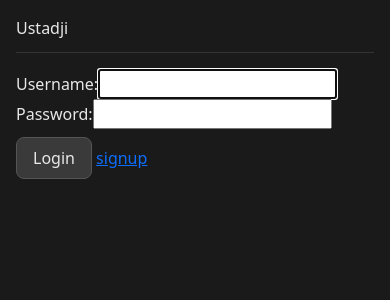
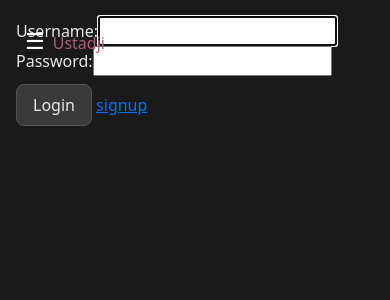
Before and after one commit to frizvi7212/UstadJi, a Django app: a page that uses tutor/templates/tutor/base.html in a window 390 px wide. Shown: the top 300 px of the page. Run offline with Django 5.2, Linux system fonts and the light colour scheme.

Commit message:
fixed styling and added  mobile responsiveness

```diff
--- a/tutor/templates/tutor/base.html
+++ b/tutor/templates/tutor/base.html
@@ -18,6 +18,7 @@
         max-width: 700px;
         margin-left: auto;
         margin-right: auto;
+        padding-bottom: 80px;
       }
 
       textarea {
@@ -50,12 +51,13 @@
         line-height: 1.5;
       }
       .topbar {
+        position: fixed;
+        top: 16px;
+        left: 25px;
         display: flex;
         align-items: center;
-        gap: 12px;
-        padding-bottom: 12px;
-        margin-bottom: 16px;
-        border-bottom: 1px solid #333;
+        gap: 8px;
+        z-index: 100;
       }
 
       .hamburger {
@@ -65,7 +67,9 @@
 
       .topbar-title {
         font-weight: 500;
-        font-size: 16px;
+        font-size: 20px;
+        color: #b15b7a;
+        padding-top: 13px;
       }
       .action-bar {
         display: flex;
@@ -114,10 +118,86 @@
         border-radius: 10px;
         background-color: #3a3a3a;
       }
+      .hamburger-btn {
+        background: transparent;
+        border: none;
+        color: #ffffff;
+        font-size: 22px;
+        padding: 0;
+        cursor: pointer;
+      }
+      .input-bar {
+        position: fixed;
+        bottom: 0;
+        left: 18.75rem;
+        right: 0;
+        display: flex;
+        align-items: center;
+        gap: 8px;
+        padding: 12px 16px;
+        background-color: #1a1a1a;
+        border-top: 1px solid #333;
+        width: 60%;
+        border-radius: 0.938rem;
+      }
+
+      .input-bar textarea {
+        flex: 1;
+        resize: none;
+        max-height: 120px;
+      }
+
+      .send-icon-btn {
+        background: transparent;
+        border: none;
+        color: #b15b7a;
+        font-size: 20px;
+        cursor: pointer;
+        padding: 8px;
+      }
+      .offcanvas a {
+        color: #e8e8e8;
+      }
+      .user-message {
+        background-color: #1a1a1a;
+        margin-left: auto;
+        text-align: right;
+        padding: 10px;
+      }
+
+      .assistant-message {
+        background-color: #b15b7a;
+        padding: 10px;
+        margin-right: auto;
+        text-align: left;
+        border-radius: 10px;
+        justify-content: left;
+      }
+      @media (max-width: 600px) {
+        .input-bar {
+          left: 0;
+          width: 100%;
+          border-radius: 0;
+        }
+      }
+      @media (max-width: 400px) {
+        .topbar-title {
+          font-size: 16px;
+        }
+      }
     </style>
   </head>
   <body>
     <div class="topbar">
+      <button
+        class="btn hamburger-btn"
+        type="button"
+        data-bs-toggle="offcanvas"
+        data-bs-target="#conversationSidebar"
+        aria-controls="conversationSidebar"
+      >
+        &#9776;
+      </button>
       <span class="topbar-title">Ustadji</span>
     </div>
     {% block content %}
```
Also changed, not shown: TID.md (+2 -0 lines), tutor/templates/tutor/index.html (+11 -15 lines), db.sqlite3.
